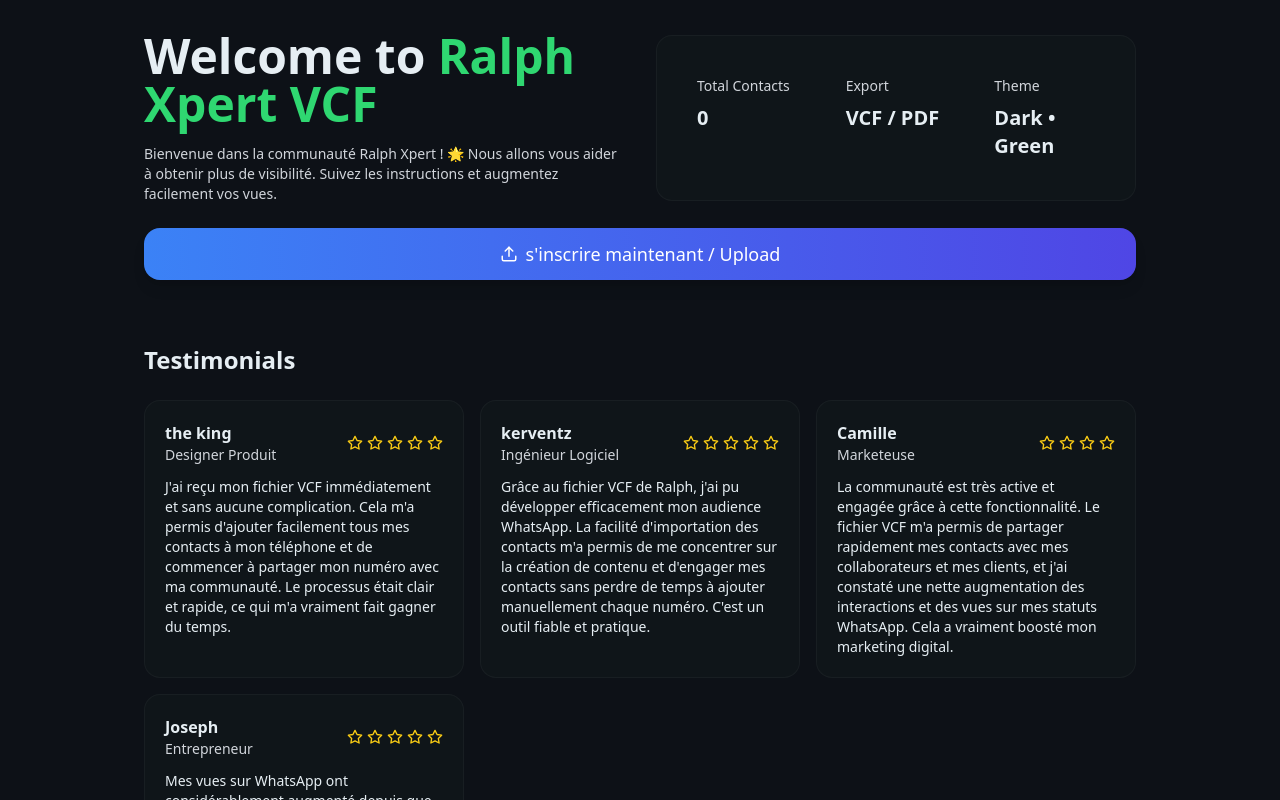
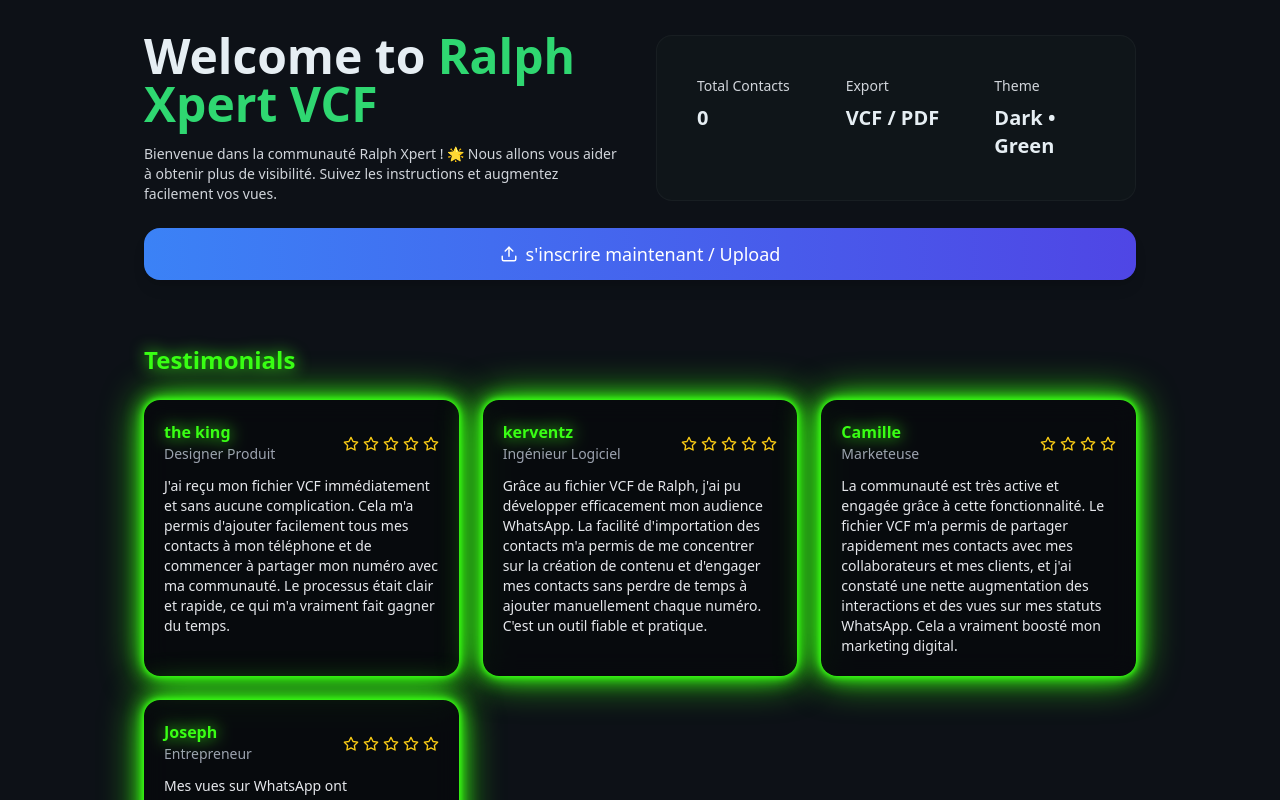
Before and after one commit to kenguer/The-king-vcf, a Next.js app: page / in a window 1280 px wide. Shown: the top 800 px of the page. Built offline with nearby package versions, Linux system fonts and the light colour scheme; no server answers.

Commit message:
Update index.js

```diff
--- a/pages/index.js
+++ b/pages/index.js
@@ -140,22 +140,26 @@
 
 {/* TESTIMONIALS SECTION */}
 <div className="mt-16">
-        <h2 className="text-2xl font-bold">Testimonials</h2>
-        <div className="grid sm:grid-cols-2 lg:grid-cols-3 gap-4 mt-6">
+  <h2 className="text-2xl font-bold text-neon-green drop-shadow-glow">Testimonials</h2>
+  <div className="grid grid-cols-1 sm:grid-cols-2 lg:grid-cols-3 gap-6 mt-6">
     {testimonials.map((t) => (
-            <motion.div whileHover={{ y: -6 }} key={t.name} className="card rounded-2xl p-5">
+      <motion.div
+        whileHover={{ y: -6 }}
+        key={t.name}
+        className="rounded-2xl p-5 bg-black/40 backdrop-blur-md shadow-glow transition-all duration-300 hover:scale-105"
+      >
         <div className="flex items-center justify-between">
           <div>
-                  <div className="font-semibold">{t.name}</div>
-                  <div className="text-sm text-gray-300">{t.role}</div>
+            <div className="font-semibold text-neon-green drop-shadow-glow">{t.name}</div>
+            <div className="text-sm text-gray-400">{t.role}</div>
           </div>
-                <div className="inline-flex gap-1">
+          <div className="inline-flex gap-1 mt-1">
             {Array.from({ length: t.rating }).map((_, i) => (
               <Star key={i} size={16} className="text-yellow-400" />
             ))}
           </div>
         </div>
-              <p className="mt-3 text-sm">{t.result}</p>
+        <p className="mt-3 text-sm text-gray-200">{t.result}</p>
       </motion.div>
     ))}
   </div>
```
Lines whose indentation alone changed are shown as unchanged.
